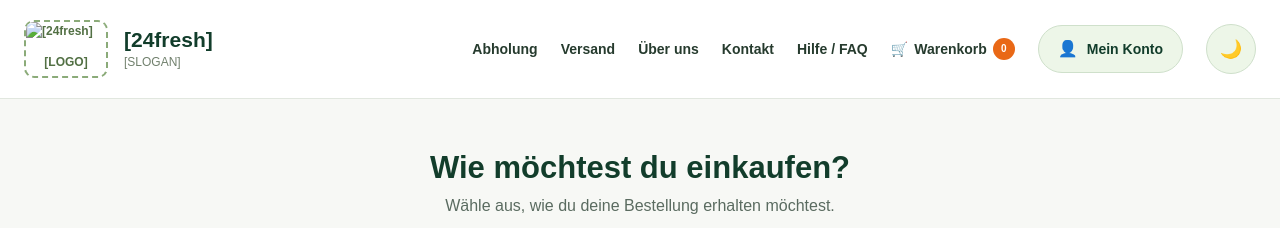
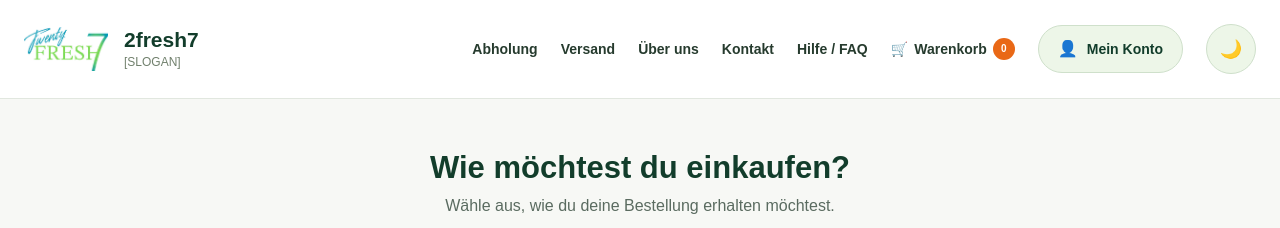
Before and after one commit to KimMuegge/Webshop-Demo, a plain HTML site: page index.html in a window 1280 px wide. Shown: the top 228 px of the page. Drawn offline with Linux system fonts and the light colour scheme.

Commit message:
Logo und Header in Demo aktualisiert

```diff
--- a/components.css
+++ b/components.css
@@ -94,25 +94,17 @@
     height: 58px;
 
     display: grid;
-
     place-items: center;
 
     flex-shrink: 0;
 
     overflow: hidden;
 
-    color: #527044;
+    border: none;
+    border-radius: 0;
 
-    border:
-        2px dashed #8bab79;
-
-    border-radius: 10px;
-
-    font-size: 12px;
-
-    font-weight: 800;
+    background: transparent;
 }
-
 
 .site-logo {
     width: 100%;
@@ -124,9 +116,21 @@
 }
 
 
-.logo-placeholder {
+/* Logo wirklich ausblenden, solange kein Bild geladen ist */
+
+.site-logo[hidden] {
+    display: none;
+}
+
+
+.logo-placeholder[hidden] {
+    display: none;
+}
+
+.logo-placeholder:not([hidden]) {
     display: inline-block;
 }
+
 
 
 .site-brand-text {
--- a/js/config.js
+++ b/js/config.js
@@ -1,7 +1,7 @@
 const SHOP_CONFIG = {
-    companyName: "[24fresh]",
+    companyName: "2fresh7",
     slogan: "[SLOGAN]",
-    logo: "images/logo.webp",
+    logo: "images/logo.png",
     phone: "[TELEFONNUMMER]",
     email: "[E-MAIL-ADRESSE]"
 };
```
Also changed, not shown: images/logo.png (added).
